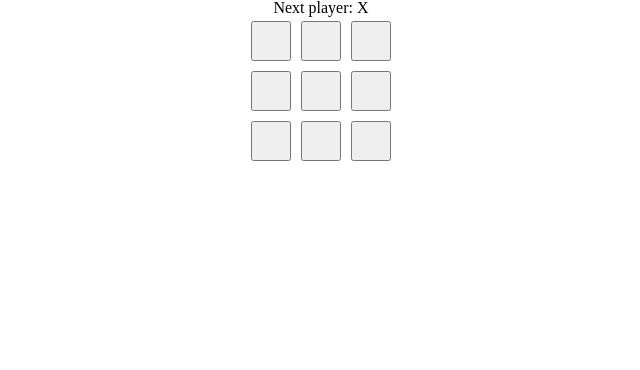
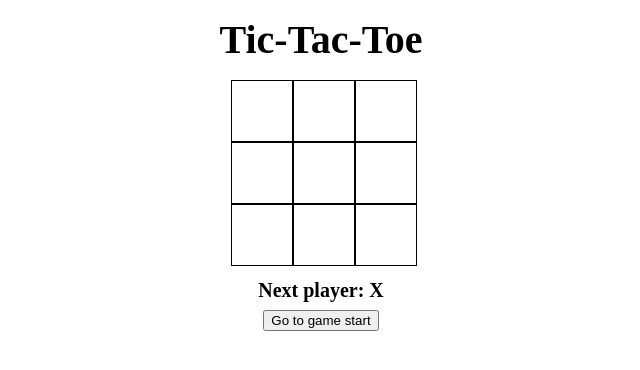
Before and after one commit to Tou24601/Tic-Tac-Toe, a React (Create React App) app in the folder tic-tac-toe/: page / in a window 1280 px wide. Shown: the top 370 px of the page, without its empty margins (319-959 px from the left). Built offline with nearby package versions, Linux system fonts and the light colour scheme.

Commit message:
add history

```diff
--- a/tic-tac-toe/src/App.css
+++ b/tic-tac-toe/src/App.css
@@ -1,9 +1,34 @@
 .App {
   text-align: center;
 }
+.heading {
+  font-size: 40px;
+  font-weight: bolder;
+  margin: 20px 0px;
+}
+
+.status {
+  font-size: 20px;
+  font-weight: bold;
+  margin-top: 40px;
+}
+
+.box {
+  margin: 0 auto;
+  width: 180px;
+  height: 180px;
+  display: flex;
+  flex-direction: row;
+
+}
 
 .square {
-  width: 40px;
-  height: 40px;
-  margin: 5px;
+  width: 60px;
+  height: 60px;
+  border: 1px solid black;
+  text-align: center;
 }
+
+.button {
+  margin-top: 10px;
+}
--- a/tic-tac-toe/src/App.js
+++ b/tic-tac-toe/src/App.js
@@ -1,11 +1,12 @@
 import reset from "./reset.css";
 import Board from "./components/Board.jsx";
+import Game from "./components/Game.jsx";
 import './App.css';
 
 function App() {
   return (
     <div className="App">
-      <Board />
+      <Game />
     </div>
   );
 }
--- a/tic-tac-toe/src/components/Board.jsx
+++ b/tic-tac-toe/src/components/Board.jsx
@@ -1,12 +1,13 @@
 import Square from "./Square";
+import Winner from "./Winner";
 import { useState } from "react";
 
-export default function Board() {
-  const [squares, setSquares] = useState(Array(9).fill(null));
-  const [xIsNext, setXIsNext] = useState(true);
+export default function Board({ xIsNext, squares, onPlay }) {
+  //const [squares, setSquares] = useState(Array(9).fill(null));
+  //const [xIsNext, setXIsNext] = useState(true);
 
   const handleCLick = (i) => {
-    if (squares[i]  || calculateWinner(squares)) {
+    if (squares[i] || calculateWinner(squares)) {
       return;
     }
     const nextSquares = squares.slice();
@@ -15,8 +16,9 @@ export default function Board() {
     } else {
       nextSquares[i] = "O";
     }
-    setSquares(nextSquares);
-    setXIsNext(!xIsNext);
+    onPlay(nextSquares);
+    //setSquares(nextSquares);
+    //setXIsNext(!xIsNext);
   };
   const winner = calculateWinner(squares);
   let status;
@@ -26,8 +28,9 @@ export default function Board() {
     status = "Next player: " + (xIsNext ? "X" : "O");
   }
   return (
-    <>
-      <div className="status">{status}</div>
+    <div>
+      <div className="heading">Tic-Tac-Toe</div>
+      <div className="box">
         <div className="board-row">
           <Square value={squares[0]} onSquareClick={() => handleCLick(0)} />
           <Square value={squares[1]} onSquareClick={() => handleCLick(1)} />
@@ -43,7 +46,9 @@ export default function Board() {
           <Square value={squares[7]} onSquareClick={() => handleCLick(7)} />
           <Square value={squares[8]} onSquareClick={() => handleCLick(8)} />
         </div>
-    </>
+      </div>
+      <Winner status={status} />
+    </div>
   );
 }
 
@@ -56,7 +61,7 @@ function calculateWinner(squares) {
     [1, 4, 7],
     [2, 5, 8],
     [0, 4, 8],
-    [2, 4, 6]
+    [2, 4, 6],
   ];
   for (let i = 0; i < lines.length; i++) {
     const [a, b, c] = lines[i];
--- /dev/null
+++ b/tic-tac-toe/src/components/Button.jsx
@@ -0,0 +1,5 @@
+const Button = ({handleButtonClick, buttonValue}) => {
+    return <button onClick={handleButtonClick} className="button">{buttonValue}</button>
+}
+
+export default Button;
--- /dev/null
+++ b/tic-tac-toe/src/components/Game.jsx
@@ -0,0 +1,45 @@
+import Board from "./Board";
+import Button from "./Button";
+import { useState } from "react";
+
+export default function Game() {
+  const [history, setHistory] = useState([Array(9).fill(null)]);
+  const [currentMove, setCurrentMove] = useState(0);
+  const xIsNext = currentMove % 2 === 0;
+  const currentSquares = history[currentMove];
+
+  function handlePlay(nextSquares) {
+    const nextHistory = [...history.slice(0, currentMove + 1), nextSquares];
+    setHistory(nextHistory);
+    setCurrentMove(nextHistory.length - 1);
+  }
+
+  function jumpTo(nextMove) {
+    setCurrentMove(nextMove);
+  }
+
+  const moves = history.map((squares, move) => {
+    let description;
+    if (move > 0) {
+      description = "Go to move #" + move;
+    } else {
+      description = "Go to game start";
+    }
+    return (
+      <li key={move}>
+        <Button handleButtonClick={() => jumpTo(move)} buttonValue={description} />
+      </li>
+    );
+  });
+
+  return (
+    <div className="game">
+      <div className="game-board">
+        <Board xIsNext={xIsNext} squares={currentSquares} onPlay={handlePlay} />
+      </div>
+      <div className="game-info">
+        <ol>{moves}</ol>
+      </div>
+    </div>
+  );
+}
--- a/tic-tac-toe/src/components/Square.jsx
+++ b/tic-tac-toe/src/components/Square.jsx
@@ -1,5 +1,5 @@
 import { useState } from 'react';
 
 export default function Square({value, onSquareClick}) {
-  return <button className="square" onClick={onSquareClick}>{value}</button>;
+  return <div className="square" onClick={onSquareClick}>{value}</div>;
 }
--- /dev/null
+++ b/tic-tac-toe/src/components/Winner.jsx
@@ -0,0 +1,5 @@
+const Winner = ({status}) => {
+    return <div className="status" style={{marginTop: "20px"}}>{status}</div>
+}
+
+export default Winner;
```
Also changed, not shown: tic-tac-toe/src/components/BoardRow.jsx (added, +9 -0 lines). Lines whose indentation alone changed are shown as unchanged.
